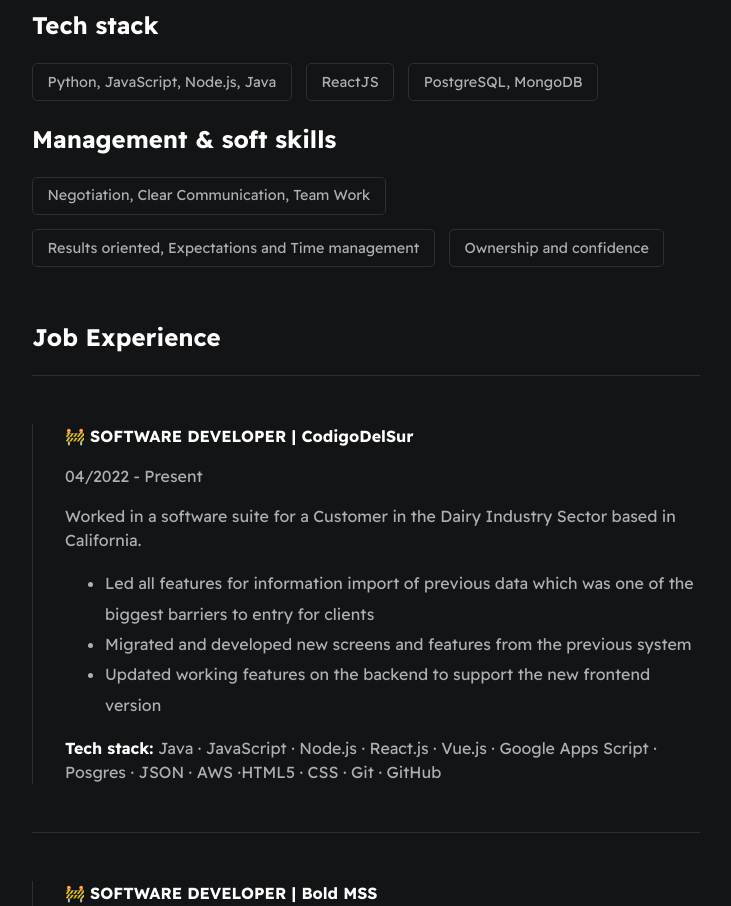
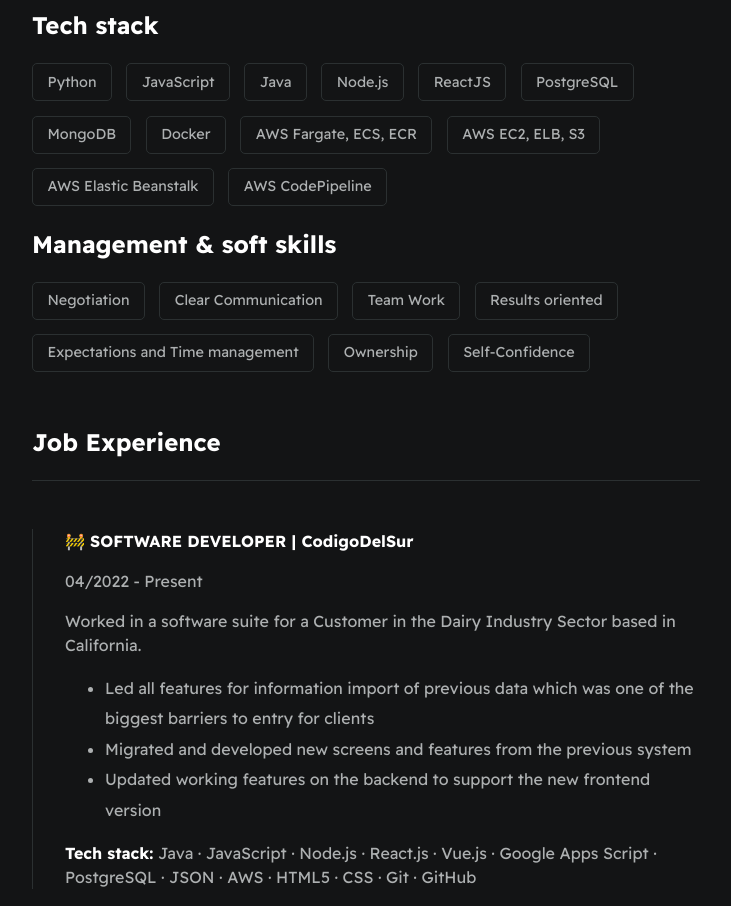
Before and after one commit to lucas-viera/resume-online, a plain HTML site: page index.html in a window 1280 px wide. Shown: the part 700-1606 px from the top of the page, without its empty margins (274-1005 px from the left). Drawn offline with Linux system fonts and the light colour scheme.

Commit message:
updated important information and formatting

```diff
--- a/index.html
+++ b/index.html
@@ -19,7 +19,7 @@
       <div>
         <h1 id="user-name">Lucas Viera</h1>
         <p id="bio">Software developer, Telecom Engineer and DevOps & Cloud enthusiast. Rich and mixed background in
-          Tech. Working hard for a promising future.</p>
+          Tech. Working hard for a promising future within the Tech industry.</p>
         <p class="email" id="email">📧<a href="mailto:lucasviera22@gmail.com"> Email</a> </p>
       </div>
     </section>
@@ -50,18 +50,30 @@
       <h2>Tech stack</h2>
 
       <div id="wrapper--techstack__items">
-        <div class="card--techstack"><span>Python, JavaScript, Node.js, Java</span></div>
+        <div class="card--techstack"><span>Python</span></div>
+        <div class="card--techstack"><span>JavaScript</span></div>
+        <div class="card--techstack"><span>Java</span></div>
+        <div class="card--techstack"><span>Node.js</span></div>
         <div class="card--techstack"><span>ReactJS</span></div>
-        <div class="card--techstack"><span>PostgreSQL, MongoDB</span></div>
+        <div class="card--techstack"><span>PostgreSQL</span></div>
+        <div class="card--techstack"><span>MongoDB</span></div>
+        <div class="card--techstack"><span>Docker</span></div>
+        <div class="card--techstack"><span>AWS Fargate, ECS, ECR</span></div>
+        <div class="card--techstack"><span>AWS EC2, ELB, S3</span></div>
+        <div class="card--techstack"> <span>AWS Elastic Beanstalk</span></div>
+        <div class="card--techstack"> <span>AWS CodePipeline</span></div>
+
       </div>
 
       <h2>Management & soft skills</h2>
       <div id="wrapper--softskills__items">
-
-        <div class="card--softskills"><span>Negotiation, Clear Communication, Team Work</span></div>
-        <div class="card--softskills"><span>Results oriented, Expectations and Time management </span>
-        </div>
-        <div class="card--softskills"><span>Ownership and confidence</span></div>
+        <div class="card--softskills"><span>Negotiation</span></div>
+        <div class="card--softskills"><span>Clear Communication</span></div>
+        <div class="card--softskills"><span>Team Work</span></div>
+        <div class="card--softskills"><span>Results oriented</span></div>
+        <div class="card--softskills"><span>Expectations and Time management </span></div>
+        <div class="card--softskills"><span>Ownership</span></div>
+        <div class="card--softskills"><span>Self-Confidence</span></div>
       </div>
     </section>
 
@@ -82,8 +94,9 @@
           <li>Updated working features on the backend to support the new frontend version</li>
         </ul>
 
-        <p><strong>Tech stack:</strong> Java · JavaScript · Node.js · React.js · Vue.js · Google Apps Script · Posgres ·
-          JSON · AWS ·HTML5 · CSS · Git · GitHub</p>
+        <p><strong>Tech stack:</strong> Java · JavaScript · Node.js · React.js · Vue.js · Google Apps Script ·
+          PostgreSQL ·
+          JSON · AWS · HTML5 · CSS · Git · GitHub</p>
       </div>
 
       <div class="line-break"></div>
```
